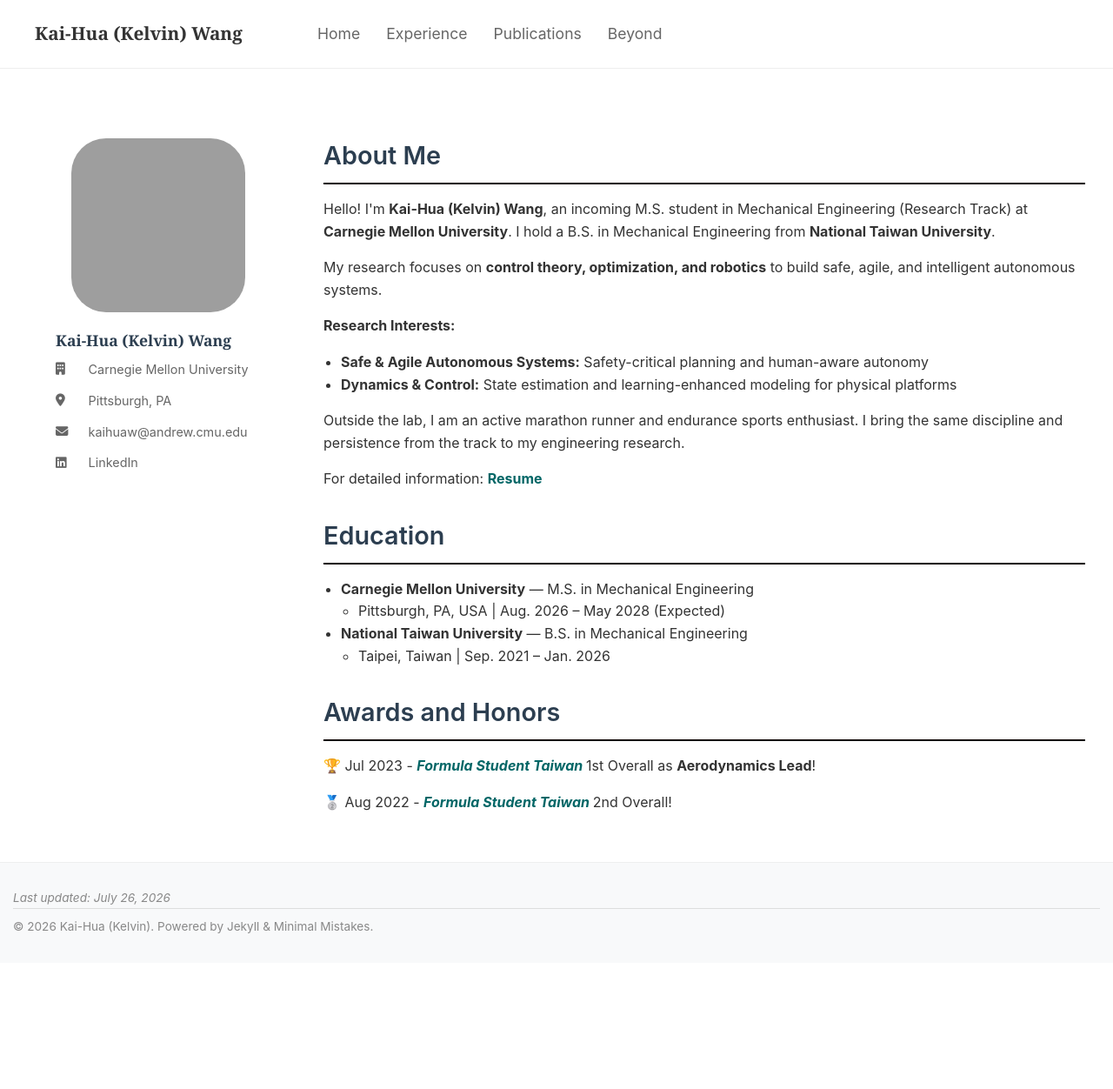
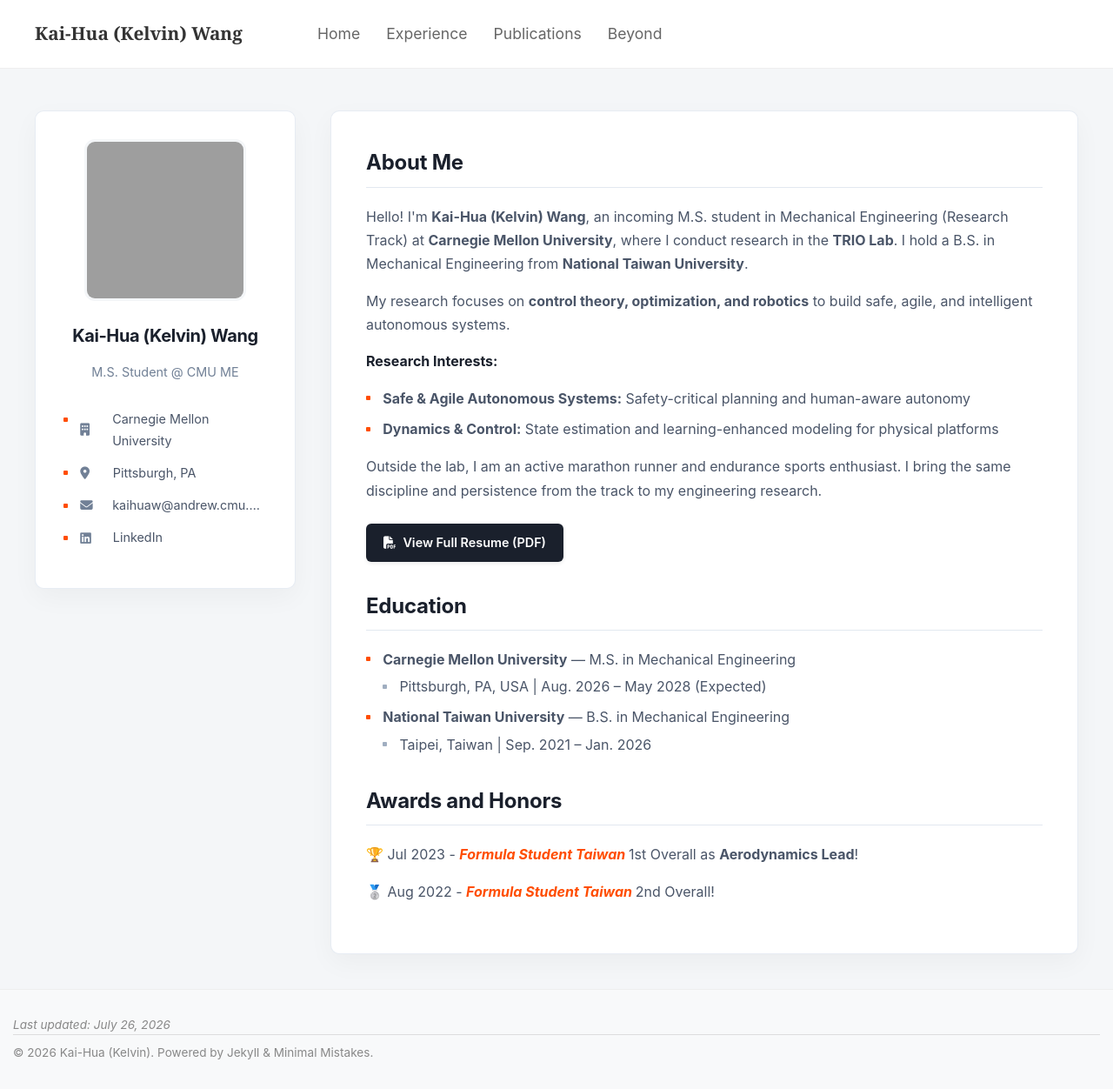
Before and after one commit to Kelvin1106/Kelvin1106.github.io, a Jekyll site: the page built from pages/home.md, in a window 1280 px wide and 1252 px high. Shown: the whole window at 87% size. Built offline with Jekyll 4.4.1, drawn with Linux system fonts in a browser that asks for light colours; part of the change alters nothing that is shown; grey boxes are pictures that could not be loaded.

Commit message:
Update home.md

```diff
--- a/pages/home.md
+++ b/pages/home.md
@@ -5,12 +5,22 @@ permalink: /
 ---
 
 <style>
+/* Base Background & Typography Optimization */
+body {
+  background-color: #F4F6F8;
+  color: #2D3748;
+  font-family: -apple-system, BlinkMacSystemFont, "Segoe UI", Roboto, "Helvetica Neue", Arial, sans-serif;
+  margin: 0;
+}
+
 /* Experience Page Specific Styles */
-
-  .sidebar-contact-info li {
+.sidebar-contact-info li {
   display: flex;
   align-items: center;
-  gap: 0.5rem;
+  gap: 0.6rem;
+  margin-bottom: 0.8rem;
+  font-size: 0.9rem;
+  color: #4A5568;
 }
 
 .sidebar-contact-info a {
@@ -19,94 +29,91 @@ permalink: /
   text-overflow: ellipsis;      /* 加省略號 */
   min-width: 0;                 /* flex 裡讓省略號生效 */
   display: inline-block;
+  color: #4A5568;
+  text-decoration: none;
+  transition: color 0.2s ease;
 }
+
+.sidebar-contact-info a:hover {
+  color: #FF4D00;               /* 大迫傑/運動感 鮮明橘色點綴 */
+  text-decoration: none;
+}
+
+.sidebar-contact-info i {
+  width: 20px;
+  color: #718096;
+}
+
 .experience-container {
-  max-width: 1300px;
+  max-width: 1200px;
   margin: 3rem auto 0 auto;
   padding: 0 2rem;
   display: grid;
-  grid-template-columns: 300px minmax(0,1fr);  /* 280px → 360px（可再調大） */
+  grid-template-columns: 300px minmax(0, 1fr);
   column-gap: 2.5rem;
 }
 
+/* 側邊欄卡片化（俐落圓角與懸浮陰影） */
 .experience-sidebar {
-  background: white;
-  border-radius: 12px;
+  background: #FFFFFF;
+  border-radius: 10px;
   padding: 2rem;
   height: fit-content;
   position: sticky;
   top: 120px;
+  box-shadow: 0 10px 30px rgba(0, 0, 0, 0.04);
+  border: 1px solid rgba(226, 232, 240, 0.8);
 }
 
 .sidebar-profile-pic {
-  width: 200px;
-  height: 200px;
-  border-radius: 20%;
+  width: 180px;
+  height: 180px;
+  border-radius: 12px;           /* 改為俐落的極簡方圓形 */
   object-fit: cover;
   display: block;
-  margin: 0 auto; /* 水平置中 */
+  margin: 0 auto 1.5rem auto;
+  border: 3px solid #F4F6F8;
 }
 
 .sidebar-profile-name {
-  font-size: 1.1rem;
-  font-weight: 600;
-  margin-bottom: 0.5rem;
-  color: #2c3e50;
-  font-family: 'Georgia', 'Times New Roman', serif;
+  font-size: 1.25rem;
+  font-weight: 700;
+  margin-bottom: 0.25rem;
+  color: #1A202C;
+  letter-spacing: -0.02em;
+  text-align: center;
 }
 
 .sidebar-profile-title {
-  color: #666;
+  color: #718096;
   margin-bottom: 2rem;
-  font-size: 0.95rem;
+  font-size: 0.9rem;
   line-height: 1.5;
+  text-align: center;
+  font-weight: 400;
 }
 
 .sidebar-contact-info {
   list-style: none;
   padding: 0;
+  margin: 0;
 }
 
-.sidebar-contact-info li {
-  margin-bottom: 0.8rem;
-  font-size: 0.9rem;
-  color: #666;
-  display: flex;
-  align-items: center;
-  gap: 0.6rem;
-}
-
-.sidebar-contact-info i {
-  width: 20px;
-  margin-right: 0.5rem;
-  color: #666;
-}
-
-.sidebar-contact-info a {
-  color: #666;
-  text-decoration: none;
-}
-
-.sidebar-contact-info a:hover {
-  text-decoration: underline;
-}
-
+/* 主內容區卡片化 */
 .experience-content {
-  background: white;
-  border-radius: 12px;
-}
-
-.experience-content-header {
-  background: #6c757d;
-  color: white;
-  padding: 1.5rem 2rem;
-  border-radius: 12px 12px 0 0;
+  background: #FFFFFF;
+  border-radius: 10px;
+  box-shadow: 0 10px 30px rgba(0, 0, 0, 0.04);
+  border: 1px solid rgba(226, 232, 240, 0.8);
+  overflow: hidden;
+  padding: 2.5rem;
 }
 
 .experience-section-nav {
-  background: #f8f9fa;
-  padding: 1rem 2rem;
-  border-bottom: 1px solid #e9ecef;
+  background: #FFFFFF;
+  padding: 0;
+  border-bottom: 1px solid #E2E8F0;
+  margin-bottom: 2rem;
 }
 
 .experience-section-nav ul {
@@ -119,97 +126,119 @@ permalink: /
 
 .experience-section-nav a {
   text-decoration: none;
-  color: #666;
-  font-weight: 500;
-  padding: 0.5rem 0;
-  border-bottom: 2px solid transparent;
-  transition: all 0.3s ease;
+  color: #718096;
+  font-weight: 600;
+  font-size: 0.95rem;
+  padding: 0.75rem 0;
+  display: inline-block;
+  border-bottom: 3px solid transparent;
+  transition: all 0.2s ease;
 }
 
-.experience-section-nav a.active {
-  color: #007bff;
-  border-bottom-color: #007bff;
+.experience-section-nav a.active,
+.experience-section-nav a:hover {
+  color: #1A202C;
+  border-bottom-color: #FF4D00; /* 加厚競技橘色底線 */
+  font-weight: 700;
 }
 
+/* Section Body Settings */
 .experience-section-title {
-  font-size: 1.8rem;
-  font-weight: 600;
-  margin-bottom: 1rem;
-  color: #2c3e50;
+  font-size: 1.5rem;
+  font-weight: 700;
+  margin-bottom: 1.25rem;
+  margin-top: 2rem;
+  color: #1A202C;
   padding-bottom: 0.5rem;
-  border-bottom: 2px solid #0a0100ff;
+  border-bottom: 1px solid #E2E8F0;
+  letter-spacing: -0.01em;
 }
 
-.experience-item {
-  margin-bottom: 3rem;
-  border-bottom: 1px solid #e9ecef;
+.experience-section-title:first-of-type {
+  margin-top: 0;
 }
 
-.experience-item:last-child {
-  border-bottom: none;
-  margin-bottom: 0;
+/* 清單與自訂點綴符號 */
+ul {
+  padding-left: 0;
+  margin: 0;
+  list-style: none;
 }
 
-.experience-header {
-  margin-bottom: 1rem;
+ul li {
+  position: relative;
+  padding-left: 1.2rem;
+  margin-bottom: 0.5rem;
+  color: #4A5568;
+  line-height: 1.7;
 }
 
-.position-title {
-  color: #007bff;
-  font-weight: 600;
-  font-size: 1.2rem;
-  margin-bottom: 0.5rem;
+ul li::before {
+  content: "";
+  position: absolute;
+  left: 0;
+  top: 0.65em;
+  width: 5px;
+  height: 5px;
+  background-color: #FF4D00;   /* 自訂亮橘小矩形點綴 */
+  border-radius: 1px;
 }
 
-.company-info {
-  color: #666;
-  font-style: italic;
-  margin-bottom: 0.5rem;
+/* 內層 nested ul 不重複疊加樣式 */
+ul ul {
+  margin-top: 0.25rem;
 }
 
-.duration {
-  color: #28a745;
-  font-weight: 500;
-  font-size: 0.9rem;
+ul ul li::before {
+  background-color: #A0AEC0;   /* 第二層點點改為質感灰色 */
 }
 
-.experience-description {
-  color: #555;
-  line-height: 1.6;
+/* Resume Button Styling */
+.cv-btn-container {
+  margin-top: 1.5rem;
+  margin-bottom: 2rem;
 }
 
-ul {
-    padding-left: 20px; /* 保持縮排 */
-    margin: 0; /* 拿掉不必要的上下外距 */
+.cv-button {
+  display: inline-flex;
+  align-items: center;
+  gap: 0.5rem;
+  background-color: #1A202C;
+  color: #FFFFFF !important;
+  padding: 0.65rem 1.25rem;
+  border-radius: 6px;
+  font-weight: 600;
+  font-size: 0.9rem;
+  text-decoration: none !important;
+  transition: all 0.2s ease-in-out;
+  box-shadow: 0 2px 4px rgba(0,0,0,0.08);
 }
 
-.experience-description ul {
-  margin-left: 1.5rem;
-  margin-top: 0.5rem;
-}
-
-.experience-description li {
-  margin-bottom: 0.5rem;
+.cv-button:hover {
+  background-color: #FF4D00;
+  transform: translateY(-2px);
+  box-shadow: 0 4px 12px rgba(255, 77, 0, 0.25);
 }
 
 /* Responsive Design */
 @media (max-width: 768px) {
   .experience-container {
     grid-template-columns: 1fr;
-    gap: 2rem;
+    gap: 1.5rem;
+    padding: 0 1rem;
   }
 
   .experience-sidebar {
     position: static;
   }
 
-  .hero-title {
-    font-size: 2rem;
+  .experience-section-nav ul {
+    flex-direction: column;
+    gap: 0;
   }
 
-  .experience-section-nav ul {
-    flex-direction: column;
-    gap: 0.5rem;
+  .experience-section-nav a {
+    padding: 0.75rem 0;
   }
 }
 </style>
@@ -220,6 +249,7 @@ ul {
   <aside class="experience-sidebar">
     <img src="{{ site.baseurl }}/assets/profile.png" alt="Profile photo" class="sidebar-profile-pic">
     <h3 class="sidebar-profile-name">Kai-Hua (Kelvin) Wang</h3>
+    <p class="sidebar-profile-title">M.S. Student @ CMU ME</p>
     <ul class="sidebar-contact-info">
       <li><i class="fa-solid fa-building"></i> {{ site.author.employer }}</li>
       <li><i class="fa-solid fa-location-dot"></i> {{ site.author.location }}</li>
@@ -230,78 +260,75 @@ ul {
 
   <!-- Main Content -->
   <main class="experience-content">
- <div>
     <section id="about">
-        <!-- About Me Section -->
-        <h3 class="experience-section-title">About Me</h3>
-        <p>
-            Hello! I'm <strong>Kai-Hua (Kelvin) Wang</strong>, an incoming M.S. student in Mechanical Engineering (Research Track) at <strong>Carnegie Mellon University</strong>. I hold a B.S. in Mechanical Engineering from <strong>National Taiwan University</strong>.
-        </p>
-        <p>
-            My research focuses on <strong>control theory, optimization, and robotics</strong> to build safe, agile, and intelligent autonomous systems.
-        </p>
-        <p><strong>Research Interests:</strong></p>
-        <ul>
-            <li><strong>Safe & Agile Autonomous Systems:</strong> Safety-critical planning and human-aware autonomy</li>
-            <li><strong>Dynamics & Control:</strong> State estimation and learning-enhanced modeling for physical platforms</li>
-        </ul>
-        <p>
-            Outside the lab, I am an active marathon runner and endurance sports enthusiast. I bring the same discipline and persistence from the track to my engineering research.
-        </p>
-        <p>
-            For detailed information:
-            <a href="assets/Kai_Hua_Wang_s_CV.pdf"
-               target="_blank"
-               rel="noopener"
-               style="color:#006666; font-weight:bold; text-decoration:none;"
-               onmouseover="this.style.textDecoration='underline';"
-               onmouseout="this.style.textDecoration='none';">
-                Resume
-            </a>
-        </p>
-        <!-- Education Section -->
-        <h3 class="experience-section-title">Education</h3>
-        <ul>
-            <li>
-                <strong>Carnegie Mellon University</strong> — M.S. in Mechanical Engineering
-                <ul>
-                    <li>Pittsburgh, PA, USA | Aug. 2026 – May 2028 (Expected)</li>
-                </ul>
-            </li>
-            <li>
-                <strong>National Taiwan University</strong> — B.S. in Mechanical Engineering
-                <ul>
-                    <li>Taipei, Taiwan | Sep. 2021 – Jan. 2026</li>
-                </ul>
-            </li>
-        </ul>
-        <!-- Awards and Honors Section -->
-        <h3 class="experience-section-title">Awards and Honors</h3>
-        <p>
-            🏆 Jul 2023 -
-            <a href="https://www.fstaiwan.net/"
-               target="_blank"
-               rel="noopener"
-               style="color:#006666; font-weight:bold; font-style:italic; text-decoration:none;"
-               onmouseover="this.style.textDecoration='underline';"
-               onmouseout="this.style.textDecoration='none';">
-                Formula Student Taiwan
-            </a>
-            1st Overall as <strong>Aerodynamics Lead</strong>!
-        </p>
-        <p>
-            🥈 Aug 2022 -
-            <a href="https://www.fstaiwan.net/"
-               target="_blank"
-               rel="noopener"
-               style="color:#006666; font-weight:bold; font-style:italic; text-decoration:none;"
-               onmouseover="this.style.textDecoration='underline';"
-               onmouseout="this.style.textDecoration='none';">
-                Formula Student Taiwan
-            </a>
-            2nd Overall!
-        </p>
+      <!-- About Me Section -->
+      <h3 class="experience-section-title">About Me</h3>
+      <p style="line-height: 1.7; color: #4A5568;">
+        Hello! I'm <strong>Kai-Hua (Kelvin) Wang</strong>, an incoming M.S. student in Mechanical Engineering (Research Track) at <strong>Carnegie Mellon University</strong>, where I conduct research in the <strong>TRIO Lab</strong>. I hold a B.S. in Mechanical Engineering from <strong>National Taiwan University</strong>.
+      </p>
+      <p style="line-height: 1.7; color: #4A5568;">
+        My research focuses on <strong>control theory, optimization, and robotics</strong> to build safe, agile, and intelligent autonomous systems.
+      </p>
+      <p style="margin-top: 1rem; font-weight: 700; color: #1A202C;">Research Interests:</p>
+      <ul>
+        <li><strong>Safe & Agile Autonomous Systems:</strong> Safety-critical planning and human-aware autonomy</li>
+        <li><strong>Dynamics & Control:</strong> State estimation and learning-enhanced modeling for physical platforms</li>
+      </ul>
+      <p style="line-height: 1.7; color: #4A5568; margin-top: 1rem;">
+        Outside the lab, I am an active marathon runner and endurance sports enthusiast. I bring the same discipline and persistence from the track to my engineering research.
+      </p>
+
+      <!-- Resume Button -->
+      <div class="cv-btn-container">
+        <a href="{{ site.baseurl }}/assets/Kai_Hua_Wang_s_CV.pdf"
+           target="_blank"
+           rel="noopener noreferrer"
+           class="cv-button">
+          <i class="fa-solid fa-file-pdf"></i> View Full Resume (PDF)
+        </a>
+      </div>
+
+      <!-- Education Section -->
+      <h3 class="experience-section-title">Education</h3>
+      <ul>
+        <li>
+          <strong>Carnegie Mellon University</strong> — M.S. in Mechanical Engineering
+          <ul>
+            <li>Pittsburgh, PA, USA | Aug. 2026 – May 2028 (Expected)</li>
+          </ul>
+        </li>
+        <li>
+          <strong>National Taiwan University</strong> — B.S. in Mechanical Engineering
+          <ul>
+            <li>Taipei, Taiwan | Sep. 2021 – Jan. 2026</li>
+          </ul>
+        </li>
+      </ul>
+
+      <!-- Awards and Honors Section -->
+      <h3 class="experience-section-title">Awards and Honors</h3>
+      <p style="line-height: 1.7; color: #4A5568;">
+        🏆 Jul 2023 -
+        <a href="https://www.fstaiwan.net/"
+           target="_blank"
+           rel="noopener"
+           style="color:#FF4D00; font-weight:bold; font-style:italic; text-decoration:none;">
+          Formula Student Taiwan
+        </a>
+        1st Overall as <strong>Aerodynamics Lead</strong>!
+      </p>
+      <p style="line-height: 1.7; color: #4A5568;">
+        🥈 Aug 2022 -
+        <a href="https://www.fstaiwan.net/"
+           target="_blank"
+           rel="noopener"
+           style="color:#FF4D00; font-weight:bold; font-style:italic; text-decoration:none;">
+          Formula Student Taiwan
+        </a>
+        2nd Overall!
+      </p>
     </section>
+  </main>
 </div>
 
 <script>
@@ -312,16 +339,11 @@ document.addEventListener('DOMContentLoaded', function() {
     link.addEventListener('click', function(e) {
       e.preventDefault();
 
-      // Remove active class from all links
       navLinks.forEach(l => l.classList.remove('active'));
-
-      // Add active class to clicked link
       this.classList.add('active');
 
-      // You can add section switching logic here
       console.log('Switched to:', this.getAttribute('href'));
     });
   });
 });
-
 </script>
```
